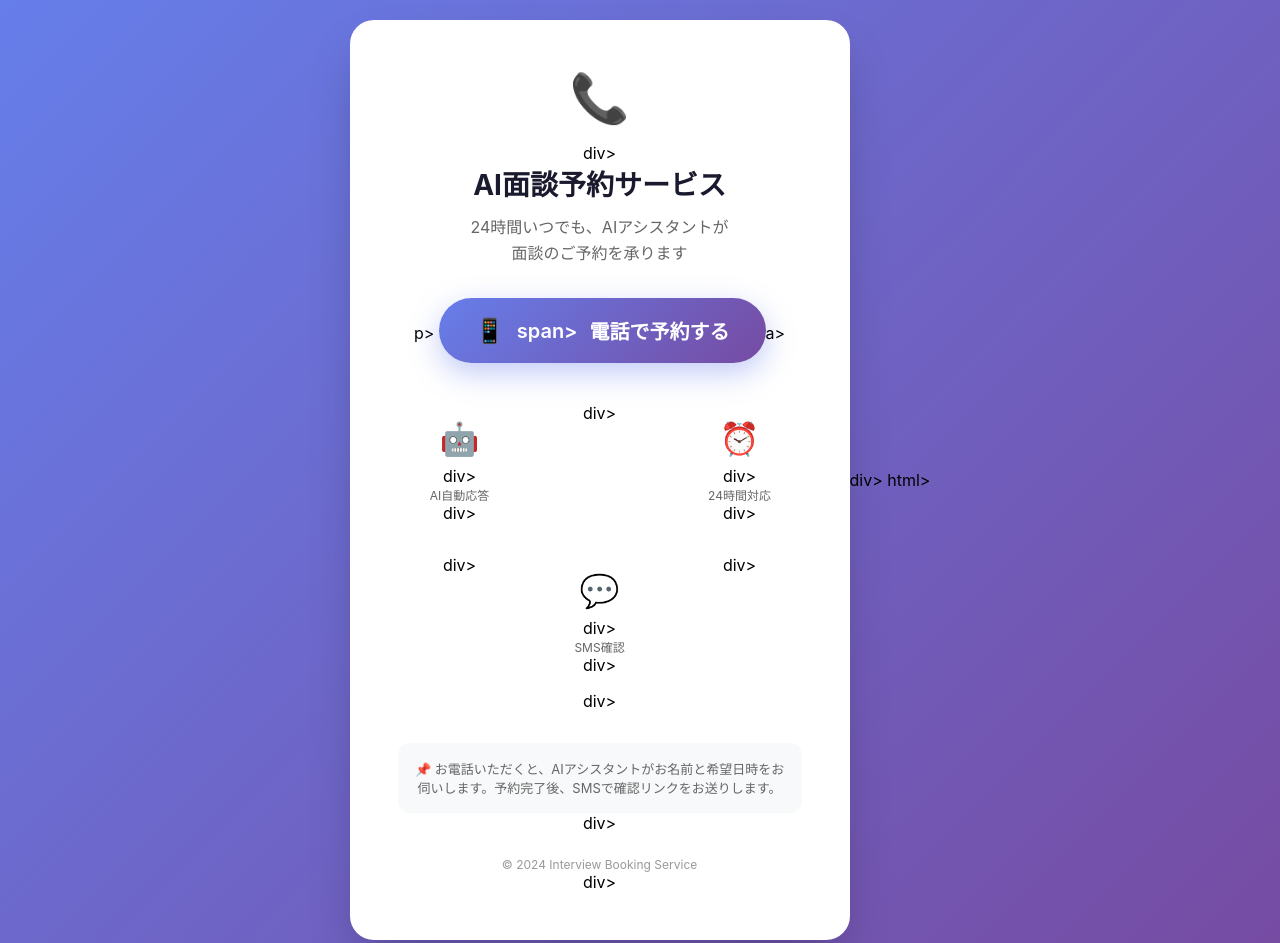
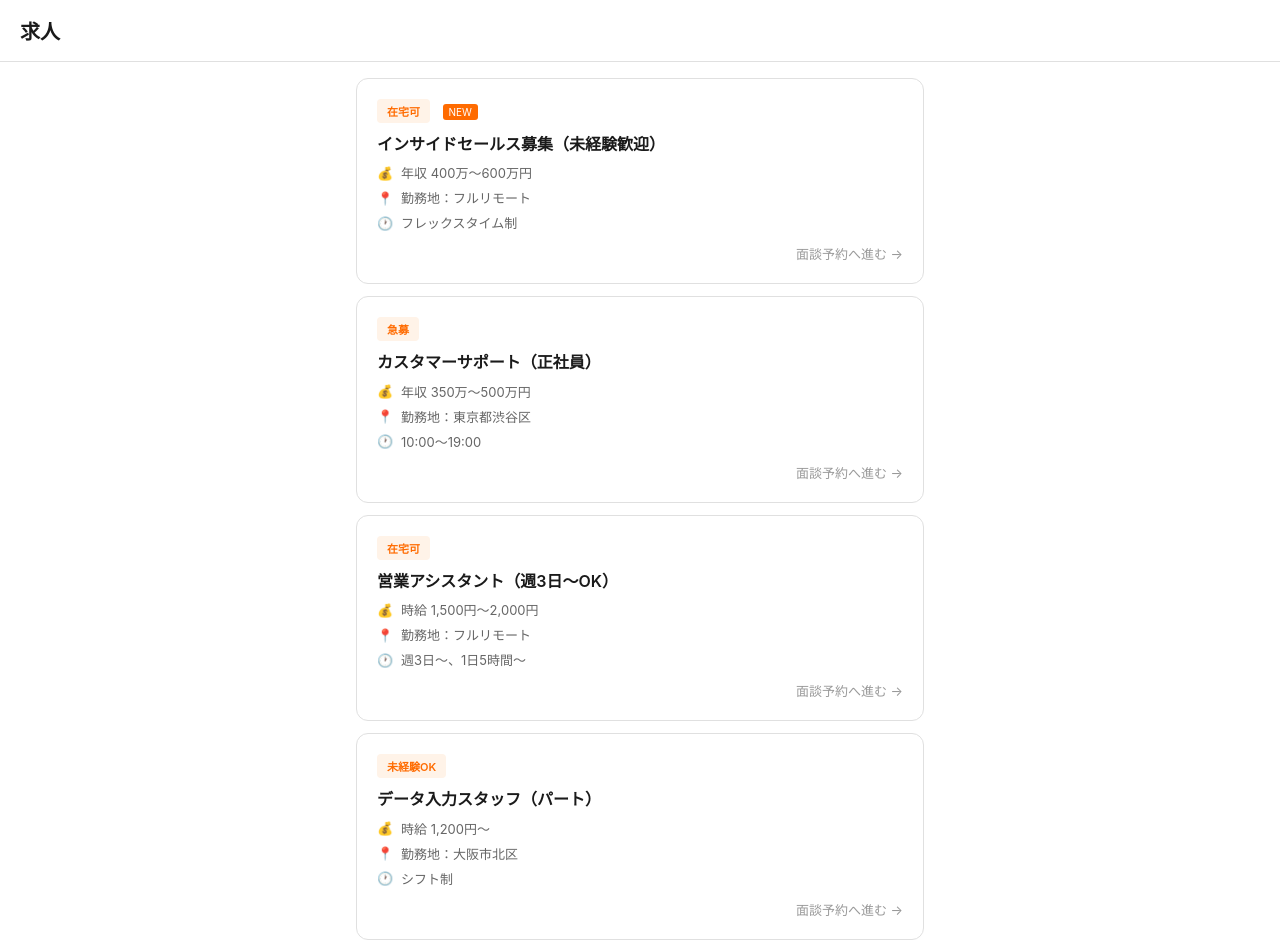
Before and after one commit to noajp/interview-booking, a plain HTML site: page index.html in a window 1280 px wide. Shown: the top 943 px of the page. Drawn offline with Linux system fonts and the light colour scheme.

Commit message:
Refactor index.html for job listing and booking

```diff
--- a/index.html
+++ b/index.html
@@ -3,81 +3,74 @@
 <head>
     <meta charset="UTF-8">
     <meta name="viewport" content="width=device-width, initial-scale=1.0">
-        <title>面談予約 | Interview Booking</title>
+    <title>求人一覧</title>
     <style>
         * { margin: 0; padding: 0; box-sizing: border-box; }
-                body {
-                              font-family: -apple-system, BlinkMacSystemFont, 'Segoe UI', Roboto, 'Hiragino Sans', sans-serif;
-                              background: linear-gradient(135deg, #667eea 0%, #764ba2 100%);
-                              min-height: 100vh;
-                              display: flex;
-                              align-items: center;
-                              justify-content: center;
-                              padding: 20px;
-                }
-                .container {
-                              background: white;
-                              border-radius: 24px;
-                              padding: 48px;
-                              max-width: 500px;
-                              width: 100%;
-                              box-shadow: 0 25px 50px -12px rgba(0, 0, 0, 0.25);
-                              text-align: center;
-                }
-                .logo { font-size: 48px; margin-bottom: 16px; }
-                h1 { font-size: 28px; color: #1a1a2e; margin-bottom: 12px; }
-                .subtitle { color: #666; font-size: 16px; margin-bottom: 32px; line-height: 1.6; }
-                .phone-button {
-                              display: inline-flex;
-                              align-items: center;
-                              justify-content: center;
-                              gap: 12px;
-                              background: linear-gradient(135deg, #667eea 0%, #764ba2 100%);
-                              color: white;
-                              text-decoration: none;
-                              padding: 18px 36px;
-                              border-radius: 50px;
-                              font-size: 20px;
-                              font-weight: 600;
-                              transition: transform 0.2s, box-shadow 0.2s;
-                              box-shadow: 0 10px 30px rgba(102, 126, 234, 0.4);
-                }
-                .phone-button:hover { transform: translateY(-2px); box-shadow: 0 15px 40px rgba(102, 126, 234, 0.5); }
-                .phone-button:active { transform: translateY(0); }
-                .phone-icon { font-size: 24px; }
-                .features { margin-top: 40px; display: grid; grid-template-columns: repeat(3, 1fr); gap: 16px; }
-                .feature { padding: 16px 8px; }
-                .feature-icon { font-size: 32px; margin-bottom: 8px; }
-                .feature-text { font-size: 12px; color: #666; }
-                .note { margin-top: 32px; padding: 16px; background: #f8f9fa; border-radius: 12px; font-size: 13px; color: #666; }
-                .footer { margin-top: 24px; font-size: 12px; color: #999; }
-                @media (max-width: 480px) {
-                              .container { padding: 32px 24px; }
-                              h1 { font-size: 24px; }
-                              .phone-button { padding: 16px 28px; font-size: 18px; }
-                              .features { grid-template-columns: 1fr; gap: 8px; }
-                }
+        body { font-family: -apple-system, BlinkMacSystemFont, 'Segoe UI', Roboto, 'Hiragino Sans', sans-serif; background: #ffffff; min-height: 100vh; }
+        .header { background: #ffffff; border-bottom: 1px solid #e0e0e0; padding: 16px 20px; position: sticky; top: 0; z-index: 100; }
+        .header h1 { font-size: 20px; font-weight: 600; color: #1a1a1a; }
+        .container { max-width: 600px; margin: 0 auto; padding: 16px; }
+        .job-list { display: flex; flex-direction: column; gap: 12px; }
+        .job-card { background: #ffffff; border: 1px solid #e0e0e0; border-radius: 12px; padding: 20px; text-decoration: none; color: inherit; transition: all 0.2s ease; display: block; }
+        .job-card:hover { border-color: #FF6B00; box-shadow: 0 4px 12px rgba(255, 107, 0, 0.1); }
+        .job-card:active { transform: scale(0.98); }
+        .job-tag { display: inline-block; background: #FFF3E8; color: #FF6B00; font-size: 11px; font-weight: 600; padding: 4px 10px; border-radius: 4px; margin-bottom: 10px; }
+        .job-title { font-size: 16px; font-weight: 600; color: #1a1a1a; margin-bottom: 8px; line-height: 1.4; }
+        .job-meta { display: flex; flex-direction: column; gap: 6px; }
+        .job-meta-item { display: flex; align-items: center; gap: 8px; font-size: 13px; color: #666666; }
+        .job-meta-icon { width: 16px; text-align: center; }
+        .job-arrow { display: flex; align-items: center; justify-content: flex-end; margin-top: 12px; color: #999; font-size: 13px; gap: 4px; }
+        .badge-new { background: #FF6B00; color: white; font-size: 10px; padding: 2px 6px; border-radius: 3px; margin-left: 8px; }
     </style>
 </head>
 <body>
+    <header class="header">
+        <h1>求人</h1>
+    </header>
     <div class="container">
-                  <div class="logo">📞</div>div>
-                  <h1>AI面談予約サービス</h1>
-                <p class="subtitle">24時間いつでも、AIアシスタントが<br>面談のご予約を承ります</p>p>
-                <a href="tel:+12316254989" class="phone-button">
-                            <span class="phone-icon">📱</span>span>
-                            <span>電話で予約する</span>
-                </a>a>
-                <div class="features">
-                            <div class="feature"><div class="feature-icon">🤖</div>div><div class="feature-text">AI自動応答</div>div></div>div>
-                            <div class="feature"><div class="feature-icon">⏰</div>div><div class="feature-text">24時間対応</div>div></div>div>
-                            <div class="feature"><div class="feature-icon">💬</div>div><div class="feature-text">SMS確認</div>div></div>div>
-                </div>div>
-                <div class="note">📌 お電話いただくと、AIアシスタントがお名前と希望日時をお伺いします。予約完了後、SMSで確認リンクをお送りします。</div>div>
-                <div class="footer">© 2024 Interview Booking Service</div>div>
-        </div>div>
+        <div class="job-list">
+            <a href="booking.html?job=1" class="job-card">
+                <span class="job-tag">在宅可</span>
+                <span class="badge-new">NEW</span>
+                <h2 class="job-title">インサイドセールス募集（未経験歓迎）</h2>
+                <div class="job-meta">
+                    <div class="job-meta-item"><span class="job-meta-icon">💰</span><span>年収 400万〜600万円</span></div>
+                    <div class="job-meta-item"><span class="job-meta-icon">📍</span><span>勤務地：フルリモート</span></div>
+                    <div class="job-meta-item"><span class="job-meta-icon">🕐</span><span>フレックスタイム制</span></div>
+                </div>
+                <div class="job-arrow">面談予約へ進む →</div>
+            </a>
+            <a href="booking.html?job=2" class="job-card">
+                <span class="job-tag">急募</span>
+                <h2 class="job-title">カスタマーサポート（正社員）</h2>
+                <div class="job-meta">
+                    <div class="job-meta-item"><span class="job-meta-icon">💰</span><span>年収 350万〜500万円</span></div>
+                    <div class="job-meta-item"><span class="job-meta-icon">📍</span><span>勤務地：東京都渋谷区</span></div>
+                    <div class="job-meta-item"><span class="job-meta-icon">🕐</span><span>10:00〜19:00</span></div>
+                </div>
+                <div class="job-arrow">面談予約へ進む →</div>
+            </a>
+            <a href="booking.html?job=3" class="job-card">
+                <span class="job-tag">在宅可</span>
+                <h2 class="job-title">営業アシスタント（週3日〜OK）</h2>
+                <div class="job-meta">
+                    <div class="job-meta-item"><span class="job-meta-icon">💰</span><span>時給 1,500円〜2,000円</span></div>
+                    <div class="job-meta-item"><span class="job-meta-icon">📍</span><span>勤務地：フルリモート</span></div>
+                    <div class="job-meta-item"><span class="job-meta-icon">🕐</span><span>週3日〜、1日5時間〜</span></div>
+                </div>
+                <div class="job-arrow">面談予約へ進む →</div>
+            </a>
+            <a href="booking.html?job=4" class="job-card">
+                <span class="job-tag">未経験OK</span>
+                <h2 class="job-title">データ入力スタッフ（パート）</h2>
+                <div class="job-meta">
+                    <div class="job-meta-item"><span class="job-meta-icon">💰</span><span>時給 1,200円〜</span></div>
+                    <div class="job-meta-item"><span class="job-meta-icon">📍</span><span>勤務地：大阪市北区</span></div>
+                    <div class="job-meta-item"><span class="job-meta-icon">🕐</span><span>シフト制</span></div>
+                </div>
+                <div class="job-arrow">面談予約へ進む →</div>
+            </a>
+        </div>
+    </div>
 </body>
-</html>html></span></h1>
-  </body>
-      </style></title>
-  </head>
+</html>
```
Lines whose indentation alone changed are shown as unchanged.
